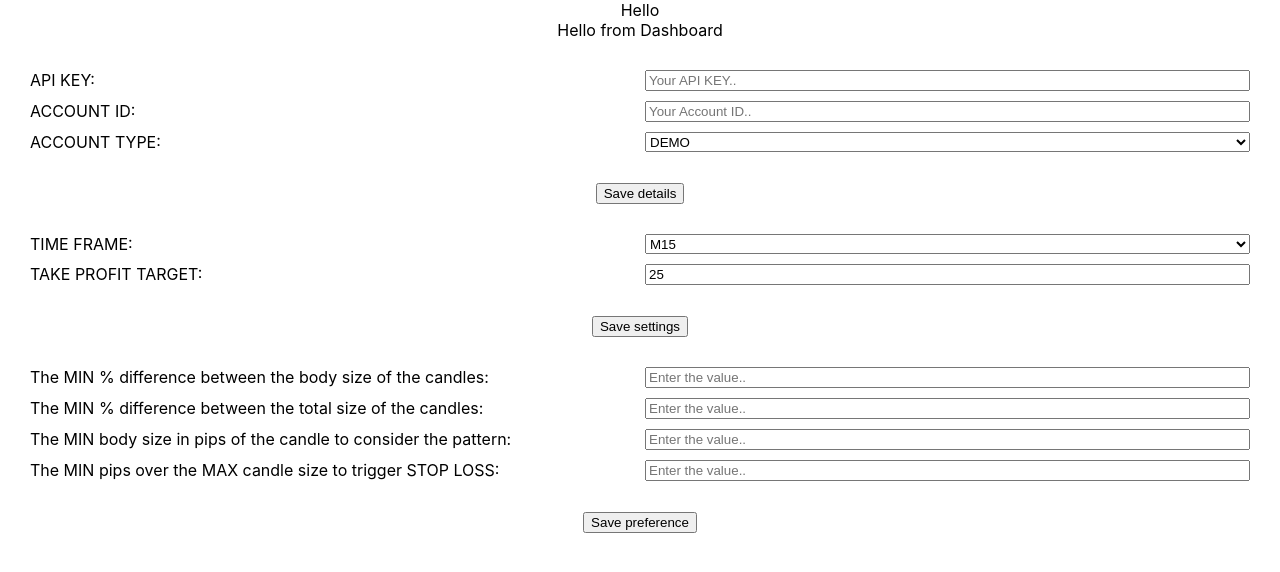
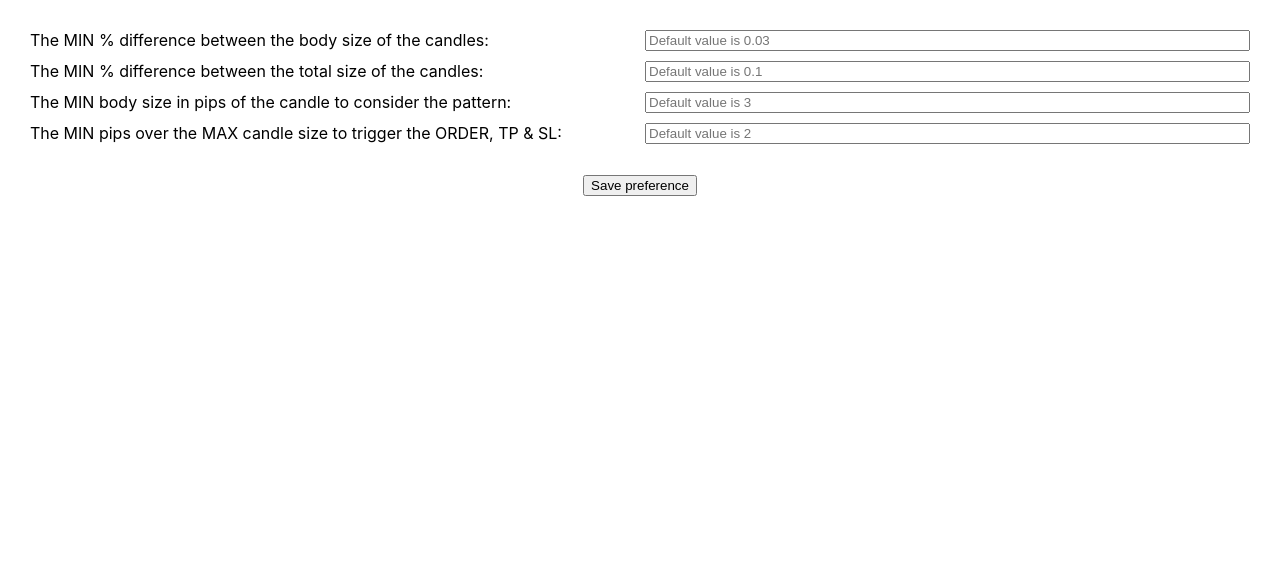
Before and after one commit to marianmolocea/railroad-trading, a React (Create React App) app: page /dashboard/admin-settings in a window 1280 px wide. Shown: the top 572 px of the page. Built offline with nearby package versions, Linux system fonts and the light colour scheme.

Commit message:
Ceate the Routing

```diff
--- a/package.json
+++ b/package.json
@@ -11,6 +11,7 @@
     "nodemon": "^2.0.4",
     "react": "^16.13.1",
     "react-dom": "^16.13.1",
+    "react-router-dom": "^5.2.0",
     "react-scripts": "3.4.1"
   },
   "scripts": {
--- a/src/App.js
+++ b/src/App.js
@@ -1,13 +1,31 @@
 import React from 'react';
-import Dashboard from './frontend/Dashboard/Dashboard'
+import { BrowserRouter as Router, Route } from 'react-router-dom';
+import Dashboard from './frontend/Dashboard/Dashboard';
+import Login from './frontend/Login/Login';
+import BrokerAccountInput from './frontend/InputForms/BrokerAccountInput';
+import PerformanceInput from './frontend/InputForms/PerformanceInput';
+import AdminInput from './frontend/InputForms/AdminInput';
 import './App.css';
 
 function App() {
   return (
-    <div className="App">
-      Hello
-      <Dashboard />
-    </div>
+    <Router>
+      <div className="App">
+        <Route exact path="/" component={Login} />
+        <Route exact path="/dashboard" component={Dashboard} />
+        <Route
+          exact
+          path="/dashboard/account-details"
+          component={BrokerAccountInput}
+        />
+        <Route
+          exact
+          path="/dashboard/app-settings"
+          component={PerformanceInput}
+        />
+        <Route exact path="/dashboard/admin-settings" component={AdminInput} />
+      </div>
+    </Router>
   );
 }
 
--- /dev/null
+++ b/src/frontend/Dashboard/DashNav/DashNav.js
@@ -0,0 +1,14 @@
+import React from 'react';
+import { NavLink } from 'react-router-dom';
+
+const DashNav = () => {
+  return (
+    <div className="DashNav">
+      <NavLink to="/dashboard/account-details">Account details</NavLink>
+      <NavLink to="/dashboard/app-settings">App settings</NavLink>
+      <NavLink to="/dashboard/admin-settings">Admin panel</NavLink>
+    </div>
+  );
+};
+
+export default DashNav;
--- a/src/frontend/Dashboard/Dashboard.js
+++ b/src/frontend/Dashboard/Dashboard.js
@@ -1,15 +1,10 @@
 import React from 'react';
-import BrokerAccountInput from '../InputForms/BrokerAccountInput';
-import PerformanceInput from '../InputForms/PerformanceInput';
-import AdminInput from '../InputForms/AdminInput';
+import DashNav from './DashNav/DashNav';
 
 export default function Dashboard() {
-    return (
-        <div className="Dashboard">
-            Hello from Dashboard
-            <BrokerAccountInput />
-            <PerformanceInput />
-            <AdminInput />
-        </div>
-    )
+  return (
+    <div className="Dashboard">
+        <DashNav />
+    </div>
+  );
 }
--- a/src/frontend/InputForms/AdminInput.js
+++ b/src/frontend/InputForms/AdminInput.js
@@ -10,7 +10,7 @@ const AdminInput = () => {
         <input
           type="number"
           value=""
-          placeholder="Enter the value.."
+          placeholder="Default value is 0.03"
           defaultValue={0.03}
         />
         <label>
@@ -19,7 +19,7 @@ const AdminInput = () => {
         <input
           type="number"
           value=""
-          placeholder="Enter the value.."
+          placeholder="Default value is 0.1"
           defaultValue={0.1}
         />
         <label>
@@ -28,16 +28,16 @@ const AdminInput = () => {
         <input
           type="number"
           value=""
-          placeholder="Enter the value.."
+          placeholder="Default value is 3"
           defaultValue={3}
         />
         <label>
-          The MIN pips over the MAX candle size to trigger STOP LOSS:
+          The MIN pips over the MAX candle size to trigger the ORDER, TP & SL:
         </label>
         <input
           type="number"
           value=""
-          placeholder="Enter the value.."
+          placeholder="Default value is 2"
           defaultValue={2}
         />
       </div>
--- /dev/null
+++ b/src/frontend/Login/Login.js
@@ -0,0 +1,11 @@
+import React from 'react'
+
+const Login = () => {
+    return (
+        <div className="Login">
+            LOGIN PATH
+        </div>
+    )
+}
+
+export default Login
```
Also changed, not shown: 1 other file (tests, documents, lock files or other folders).
